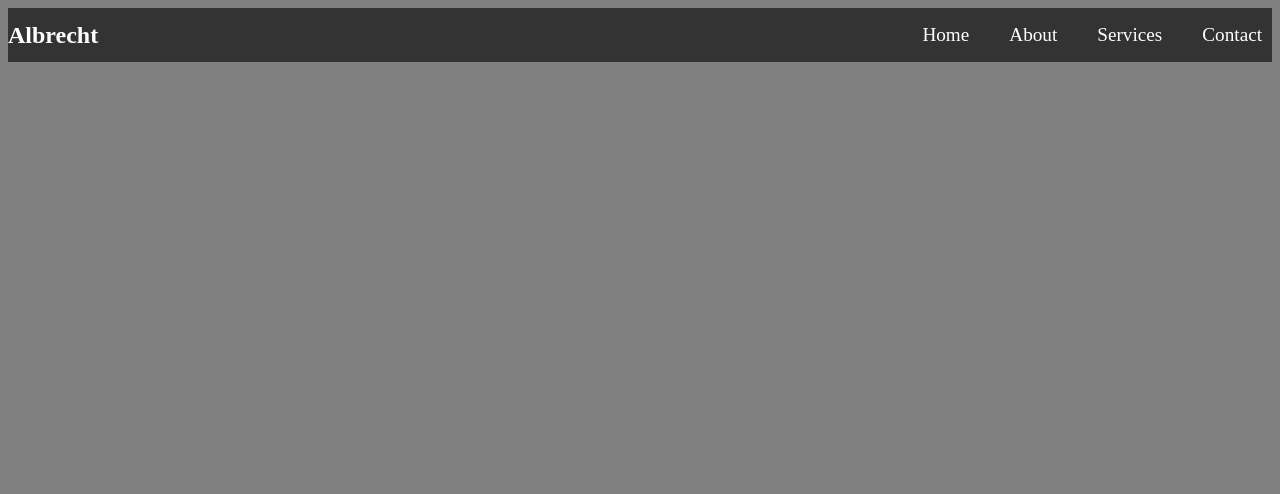
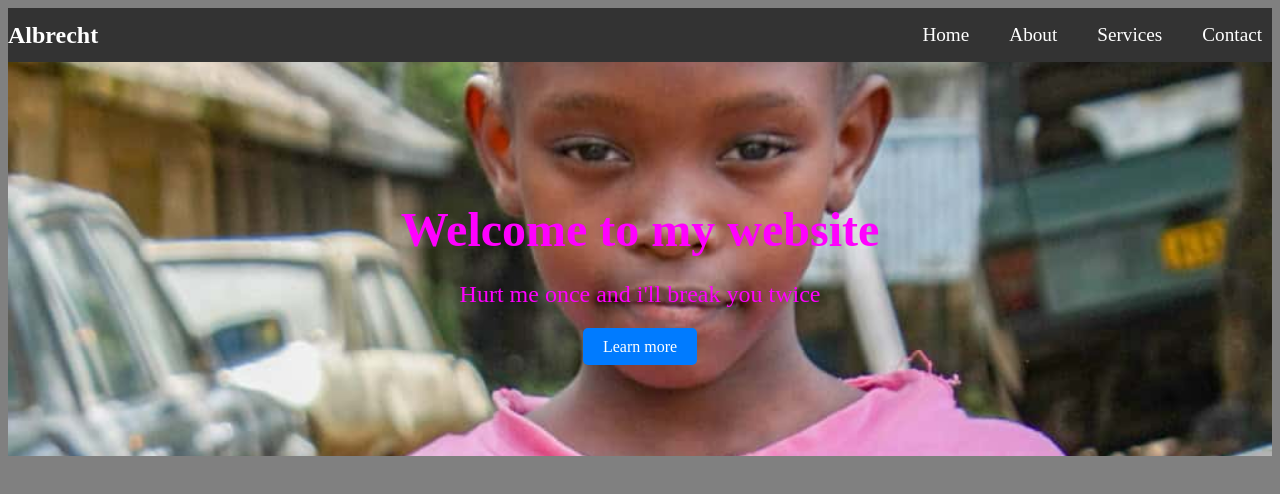
Before and after one commit to nrcfstudents/maryannewambui, a plain HTML site: page index.html in a window 1280 px wide. Drawn offline with Linux system fonts and the light colour scheme.

Commit message:
hero section by maryannewambui

```diff
--- a/index.html
+++ b/index.html
@@ -13,5 +13,16 @@
 		<li><a href="About.html">About</a></li>
 		<li><a href="Services.html">Services</a></li>
 		<li><a href="Contact.html">Contact</a></li>
+	</ul>
+</nav>
+
+<!--hero section-->
+<section id="hero"class="hero-section">
+	<div class="hero-content">
+		<h1>Welcome to my website</h1>
+		<p>Hurt me once and i'll break you twice</p>
+<a href="#About"class="btn-primary">Learn more</a>
+</div>
+</section>
 </body>
 </html>
--- a/style.css
+++ b/style.css
@@ -55,3 +55,29 @@ body{
 .nav-links a:hover::after{
 	width: 100%;
 }
+
+/*Hero section*/
+.hero-section{
+	background: url('images/hero.jpg') no-repeat center center/cover;
+	text-align: center;
+	color: magenta;
+	padding: 100px 20px;
+}
+
+.hero-content h1{
+	font-size: 3em;
+	margin-bottom: 20px;
+}
+
+.hero-content p{
+	font-size: 1.5em;
+	margin-bottom: 30px;
+}
+
+.btn-primary{
+	background-color: #007bff;
+	color: #fff;
+	padding: 10px 20px;
+	text-decoration: none;
+	border-radius: 5px;
+}
```
Also changed, not shown: images/hero.jpg (added), images/profile.jfif (added).
